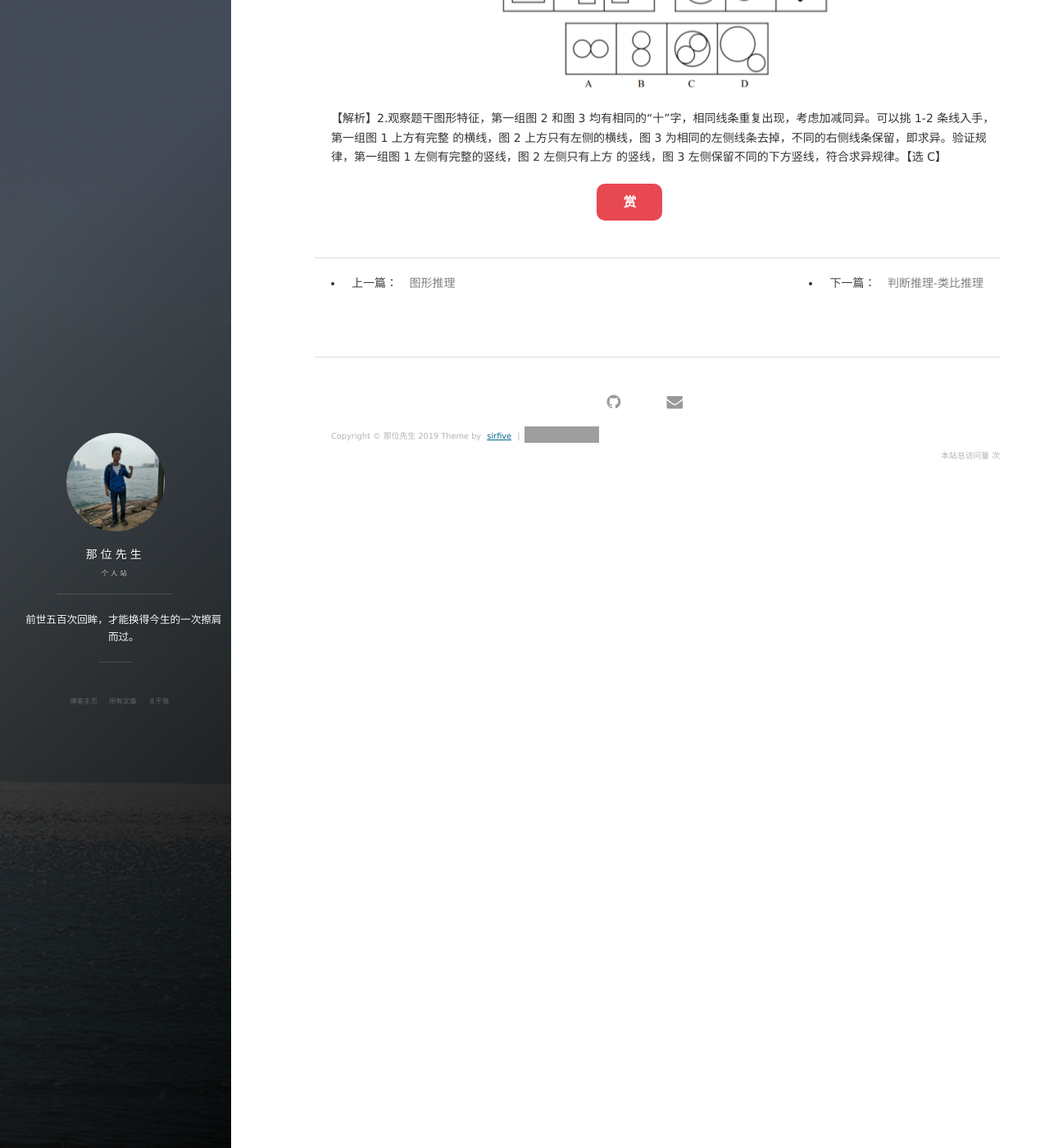
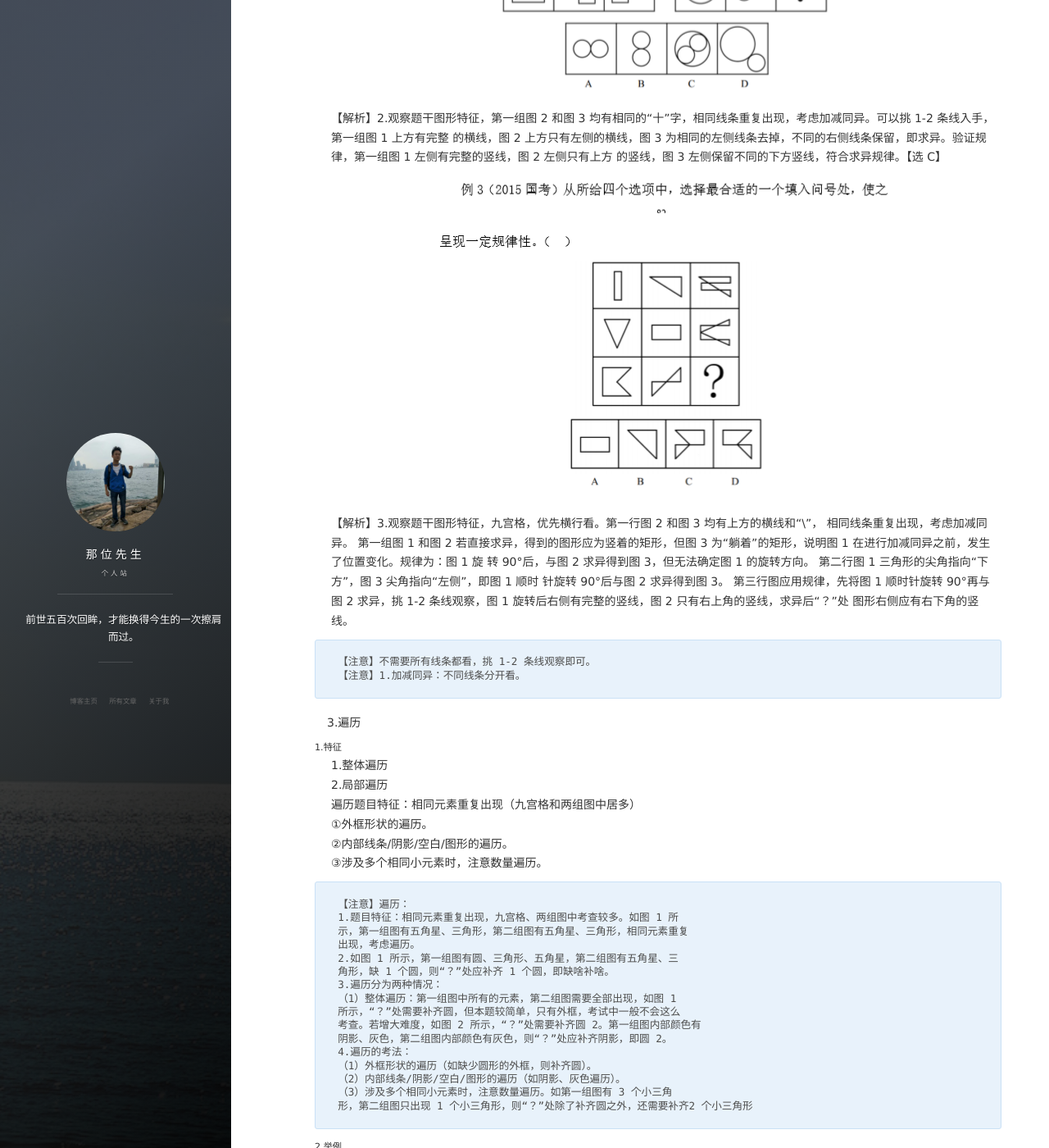
Before and after one commit to sirFive/sirFive.github.io, a Jekyll site: the page built from _posts/2019-07-29-判断推理 - 图形推理.MD, in a window 1280 px wide and 1400 px high, scrolled down 5916 px. Shown: the whole window at 82% size. Built offline with Jekyll 4.4.1, drawn with Linux system fonts in a browser that asks for light colours; nearby versions of some CDN libraries; comment, search, counter and statistics services are not loaded; some of the changed text lies outside the part shown; grey boxes are pictures that could not be loaded.

Commit message:
公务员-图形推理-样式规律

````diff
--- a/_posts/2019-07-29-判断推理 - 图形推理.MD
+++ b/_posts/2019-07-29-判断推理 - 图形推理.MD
@@ -94,3 +94,64 @@ tag: 公务员
 【解析】2.观察题干图形特征，第一组图 2 和图 3 均有相同的“十”字，相同线条重复出现，考虑加减同异。可以挑 1-2 条线入手，第一组图 1 上方有完整
 的横线，图 2 上方只有左侧的横线，图 3 为相同的左侧线条去掉，不同的右侧线条保留，即求异。验证规律，第一组图 1 左侧有完整的竖线，图 2 左侧只有上方
 的竖线，图 3 左侧保留不同的下方竖线，符合求异规律。【选 C】
+![例3](/images/article/gwy/pdtl/pdtl-wzgl231.jpg "例3")
+![例3](/images/article/gwy/pdtl/pdtl-wzgl232.jpg "例3")
+【解析】3.观察题干图形特征，九宫格，优先横行看。第一行图 2 和图 3 均有上方的横线和“\”， 相同线条重复出现，考虑加减同异。
+第一组图 1 和图 2 若直接求异，得到的图形应为竖着的矩形，但图 3 为“躺着”的矩形，说明图 1 在进行加减同异之前，发生了位置变化。规律为：图 1 旋
+转 90°后，与图 2 求异得到图 3，但无法确定图 1 的旋转方向。 第二行图 1 三角形的尖角指向“下方”，图 3 尖角指向“左侧”，即图 1 顺时
+针旋转 90°后与图 2 求异得到图 3。 第三行图应用规律，先将图 1 顺时针旋转 90°再与图 2 求异，挑 1-2 条线观察，图 1 旋转后右侧有完整的竖线，图 2 只有右上角的竖线，求异后“？”处
+图形右侧应有右下角的竖线。
+```
+【注意】不需要所有线条都看，挑 1-2 条线观察即可。
+【注意】1.加减同异：不同线条分开看。
+```
+#### 3.遍历
+##### 1.特征
+1.整体遍历
+2.局部遍历
+遍历题目特征：相同元素重复出现（九宫格和两组图中居多）
+①外框形状的遍历。
+②内部线条/阴影/空白/图形的遍历。
+③涉及多个相同小元素时，注意数量遍历。
+```
+【注意】遍历：
+1.题目特征：相同元素重复出现，九宫格、两组图中考查较多。如图 1 所
+示，第一组图有五角星、三角形，第二组图有五角星、三角形，相同元素重复
+出现，考虑遍历。
+2.如图 1 所示，第一组图有圆、三角形、五角星，第二组图有五角星、三
+角形，缺 1 个圆，则“？”处应补齐 1 个圆，即缺啥补啥。
+3.遍历分为两种情况：
+（1）整体遍历：第一组图中所有的元素，第二组图需要全部出现，如图 1
+所示，“？”处需要补齐圆，但本题较简单，只有外框，考试中一般不会这么
+考查。若增大难度，如图 2 所示，“？”处需要补齐圆 2。第一组图内部颜色有
+阴影、灰色，第二组图内部颜色有灰色，则“？”处应补齐阴影，即圆 2。
+4.遍历的考法：
+（1）外框形状的遍历（如缺少圆形的外框，则补齐圆）。
+（2）内部线条/阴影/空白/图形的遍历（如阴影、灰色遍历）。
+（3）涉及多个相同小元素时，注意数量遍历。如第一组图有 3 个小三角
+形，第二组图只出现 1 个小三角形，则“？”处除了补齐圆之外，还需要补齐2 个小三角形
+```
+##### 2.举例
+![例1](/images/article/gwy/pdtl/pdtl-wzgl31.jpg "例1")
+【解析】1.相同元素重复出现，考虑遍历，即缺啥补啥。前两行图形包括 3个空白、3 个阴影、2 个五角星、1 个“四个小圆”。因此，第三行图形也应包含
+上述元素。观察第三行图形，有 2 个阴影，则“？”处应补齐 1 个阴影，B 项当选。【选 B】
+![例2](/images/article/gwy/pdtl/pdtl-wzgl32.jpg "例2")
+【解析】2.九宫格，优先横着看。第一行图形相似，但不是整体遍历，只有圆重复出现，考虑局部遍历。
+第二行图均包含正方形。第三行前两幅图均包含三角形，则“？”处应选择包含三角形的图形，对应 A 项。【选 A】
+```
+【注意】1.找不到规律，相邻比较。
+2.特征：相同元素重复出现——遍历。
+3.整体遍历，则需要补齐所有的元素；局部遍历，则只需要补齐题干每幅图均出现的同一个元素。
+```
+#### 4.黑白运算
+##### 1.特征
+1.特征：图形轮廓和分隔区域相同，内部的颜色不同。
+2.方法：相同位置运算。
+3.区分位置规律和黑白运算:
+（1）黑块数量相同，优先考虑位置规律。
+（2）黑块数量不同，优先考虑黑白运算。
+##### 2.举例
+![例1](/images/article/gwy/pdtl/pdtl-wzgl41.jpg "例1")
+题干图形轮廓和分隔区域相同，内部的黑白颜色不同（“黑白块”换成“黑白球”），考虑黑白运算。
+“？”处右侧为“空+黑”， 根据第一行下方可知“空+黑=空”，第二行左侧验证符合“空+黑=空”，则“？”处右侧为空格，D 项当选。【选 D】
+### 4.属性规律
````
Also changed, not shown: images/article/gwy/pdtl/pdtl-wzgl231.jpg (added), images/article/gwy/pdtl/pdtl-wzgl232.jpg (added), images/article/gwy/pdtl/pdtl-wzgl31.jpg (added), images/article/gwy/pdtl/pdtl-wzgl32.jpg (added), images/article/gwy/pdtl/pdtl-wzgl41.jpg (added).
